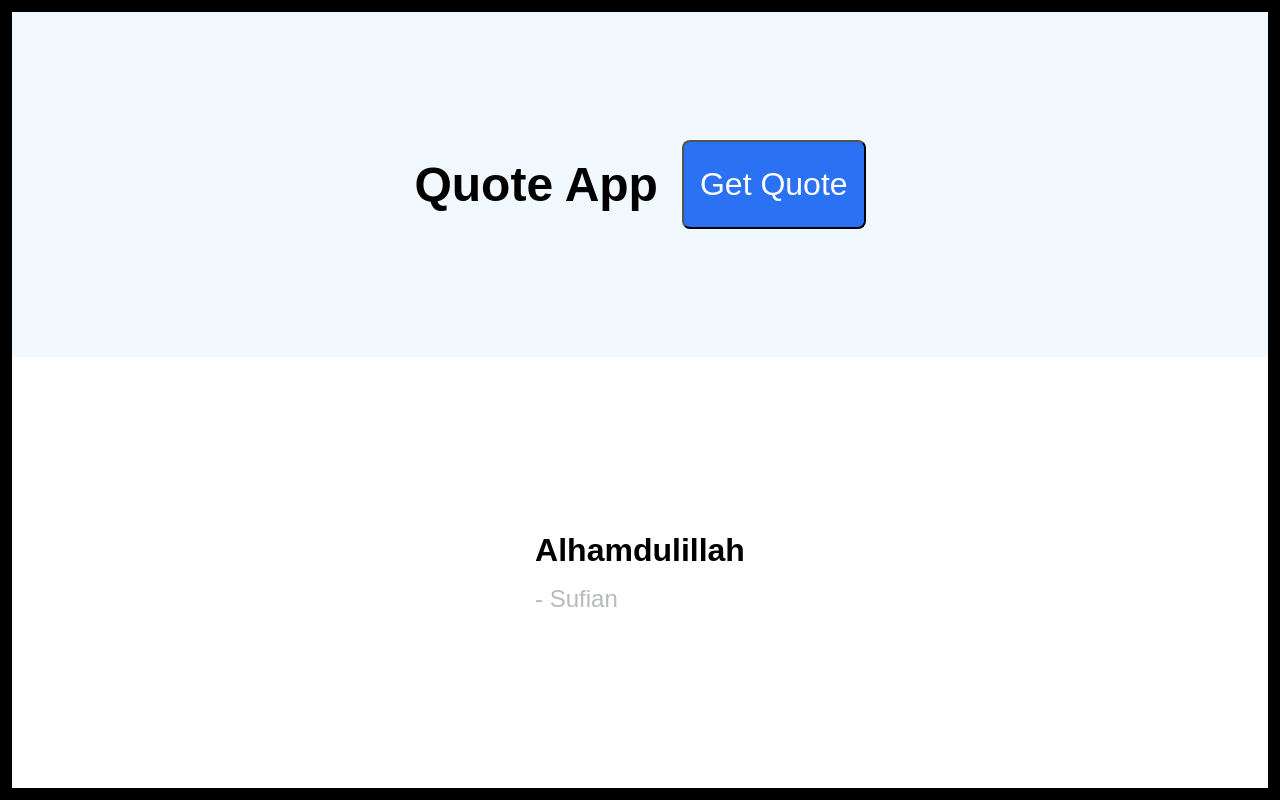
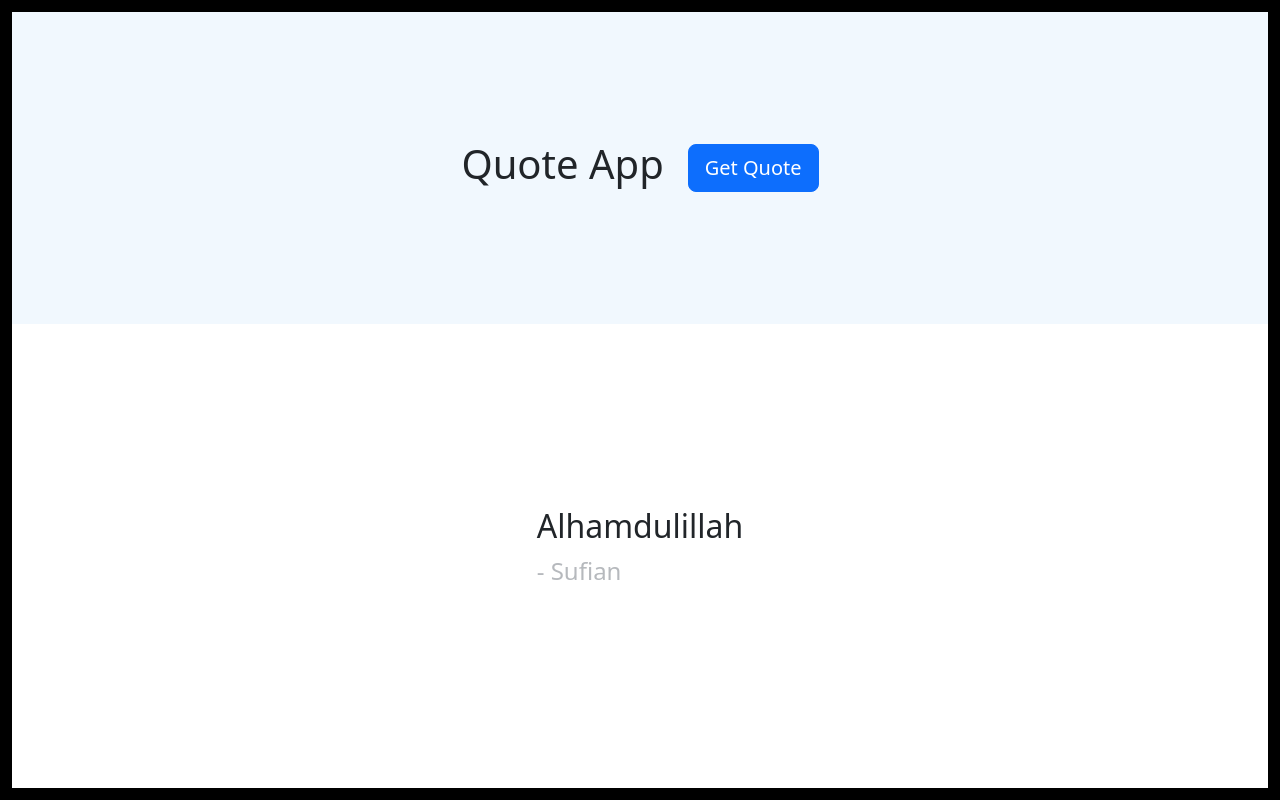
Before and after one commit to steffenjoachim/quote-app, a website: page index.html in a window 1280 px wide. Drawn offline with nearby package versions, Linux system fonts and the light colour scheme.

Commit message:
bootstrap and try/catch added

```diff
--- a/index.html
+++ b/index.html
@@ -6,11 +6,12 @@
     <title>Quote App</title>
     <link rel="stylesheet" href="style.css">
     <link rel="icon" type="image/x-icon" href="favicon.ico">
+    <link rel="stylesheet" href="./node_modules/bootstrap/dist/css/bootstrap.min.css">
 </head>
 <body>
     <header>
         <h1>Quote App</h1>
-        <button>Get Quote</button>
+        <button type="button" class="btn btn-primary btn-lg">Get Quote</button>
     </header>
     <main>
         <h2>Alhamdulillah</h2>
--- /dev/null
+++ b/package.json
@@ -0,0 +1,5 @@
+{
+  "dependencies": {
+    "bootstrap": "^5.3.3"
+  }
+}
--- a/script.js
+++ b/script.js
@@ -2,10 +2,13 @@ const btn = document.querySelector("button");
 btn.addEventListener("click", getQuote);
 
 async function getQuote() {
-    let response = await fetch("https://dummy-apis.netlify.app/api/quote");
-    let quoteJson = await response.json();
-    console.log(quoteJson);
-    renderQuote(quoteJson);
+    try {
+        let response = await fetch("https://dummy-apis.netlify.app/api/quote");
+        let quoteJson = await response.json();
+        renderQuote(quoteJson);
+    } catch (err) {
+        console.error(err);
+    }
 }
 
 function renderQuote(quoteJson) {
--- a/style.css
+++ b/style.css
@@ -10,7 +10,6 @@
     --clr-black: black;
     --clr-white: white;
     --clr-background-header: rgb(241, 248, 254);
-    --clr-button: rgb(43, 113, 244);
     --clr-font-light: rgb(182, 185, 189);
  }
 
@@ -40,14 +39,6 @@ h1 {
     margin-right: 1.5rem;
 }
 
-button {
-    background-color: var(--clr-button);
-    color: var(--clr-white);
-    font-size: 2rem;
-    padding: 1.5rem 1rem;
-    border-radius: .5rem;
-}
-
 main {
     display: flex;
     justify-content: center;
```
Also changed, not shown: 2 other files.
